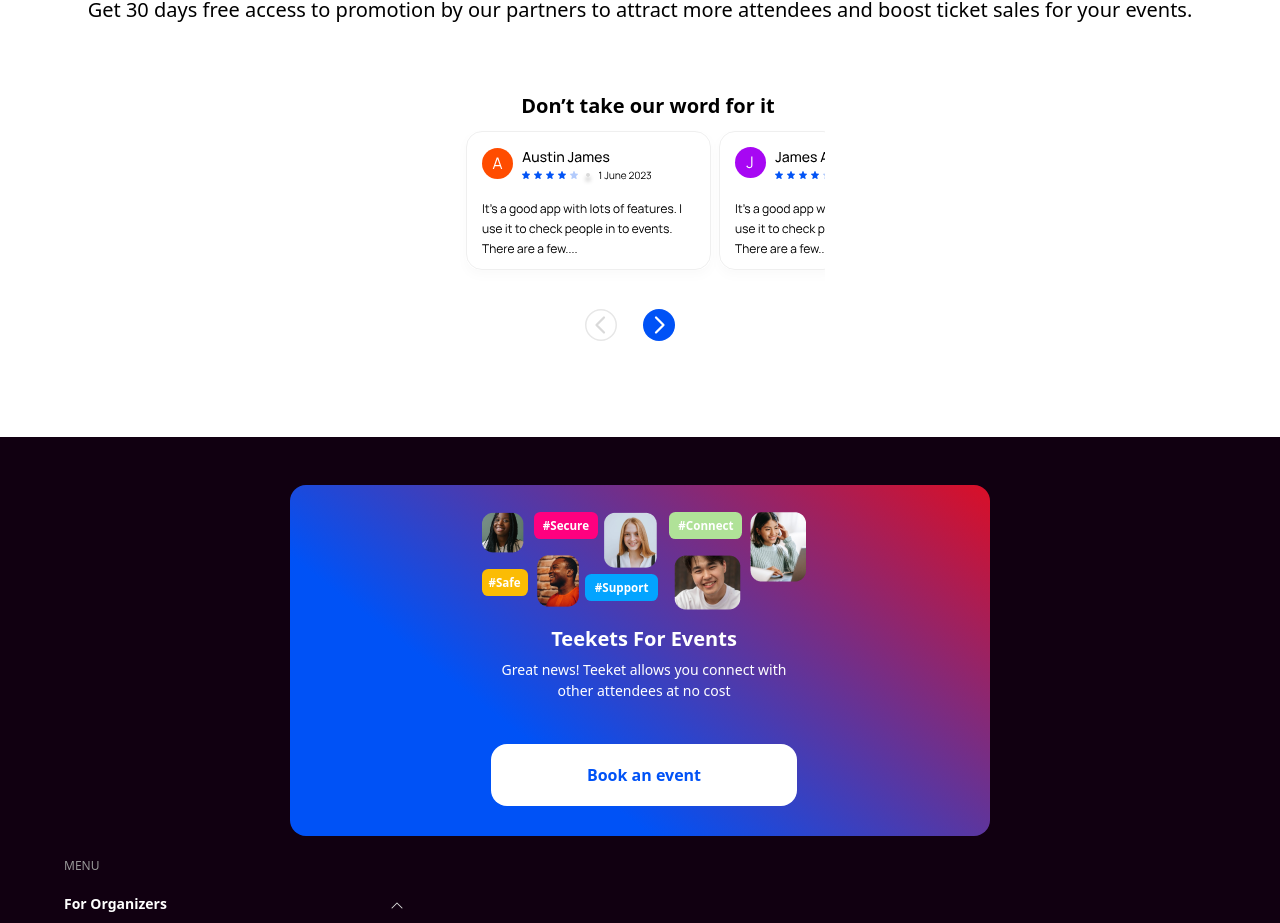
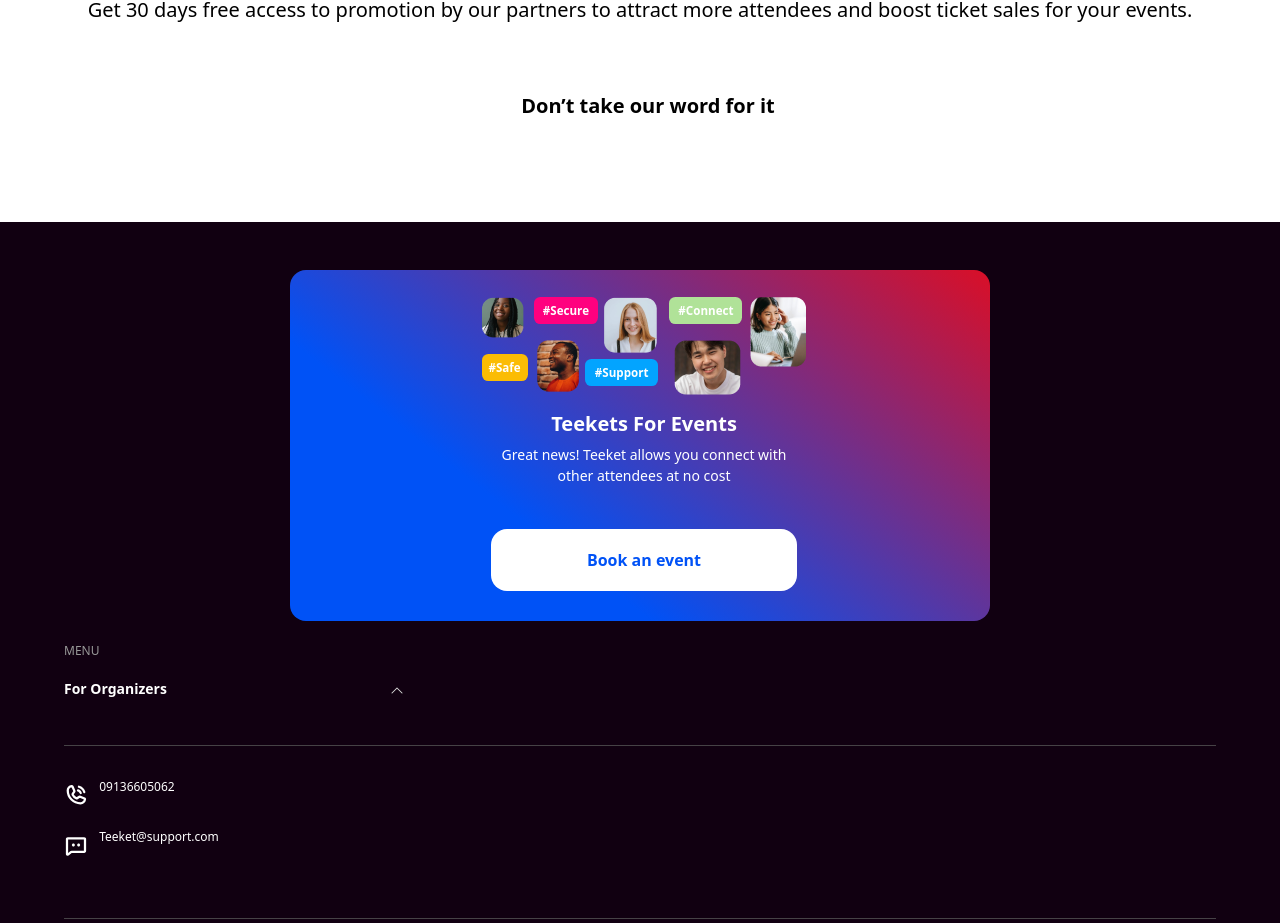
Before and after one commit to gogurlbaby/teeket, a React (Create React App) app: page /home in a window 1280 px wide. Shown: the part 3079-4002 px from the top of the page. Built offline with nearby package versions, Linux system fonts and the light colour scheme.

Commit message:
testimonial

```diff
--- a/src/components/home-page_components/Carousel/Carousel.js
+++ b/src/components/home-page_components/Carousel/Carousel.js
@@ -26,7 +26,7 @@
 
   return (
     <div>
-     <img src={carouselItems[currentIndex]} alt="Carousel Item" className="md:min-w-[80%]" />
+     {/* <img src={carouselItems[currentIndex]} alt="Carousel Item" className="md:min-w-[80%]" />
       <div className="flex mt-[1.5rem] ml-[35%]">
       <button onClick={handlePrevious}>
       <img src={back_arrow} alt="back-arrow" className="mr-[0.813rem]"/>
@@ -34,7 +34,7 @@
       <button onClick={handleNext}>
       <img src={forward_arrow} alt="forward-arrow" className="ml-[0.813rem]" />
       </button>
-      </div>
+      </div> */}
     </div>
   )
 }
```
